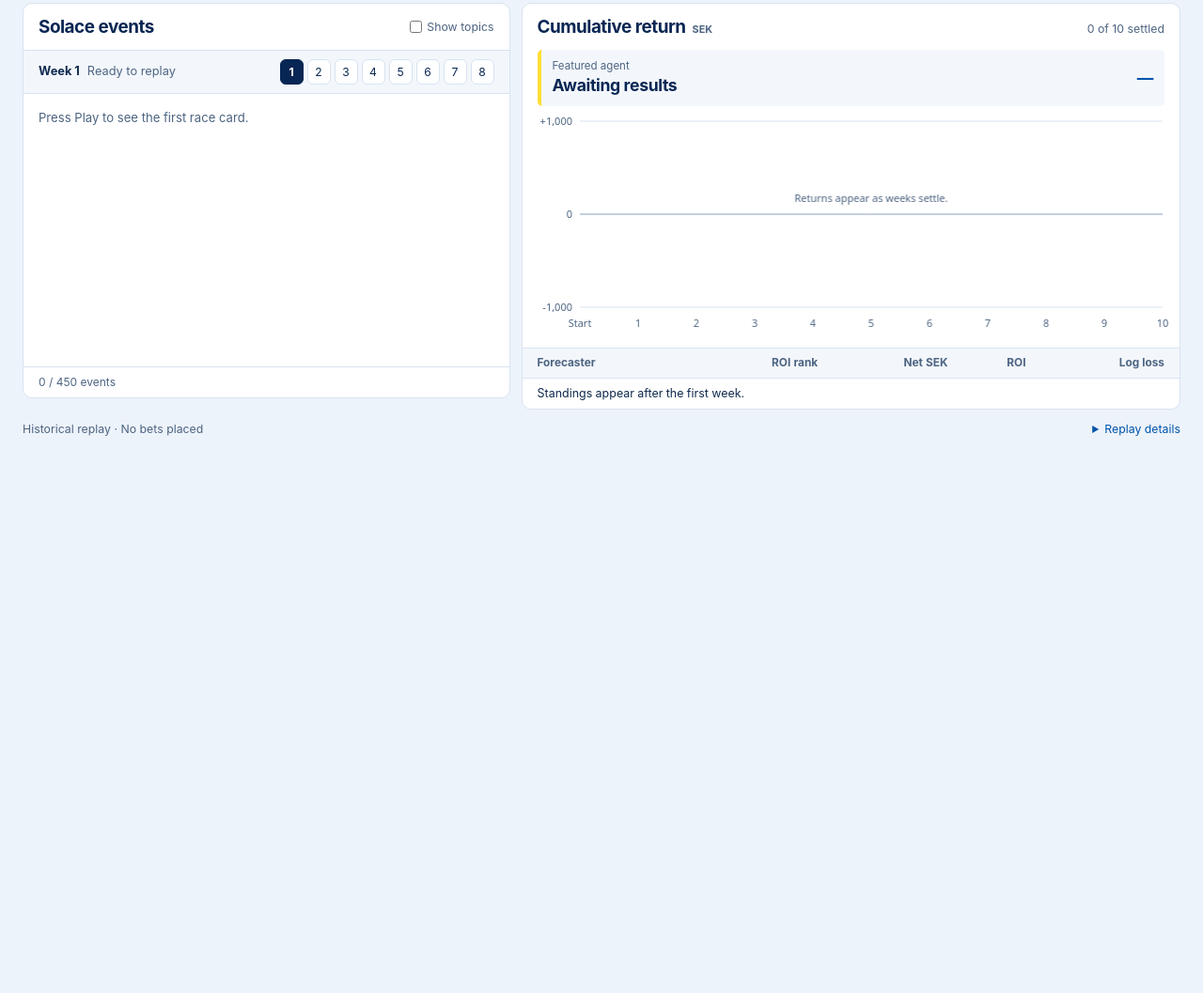
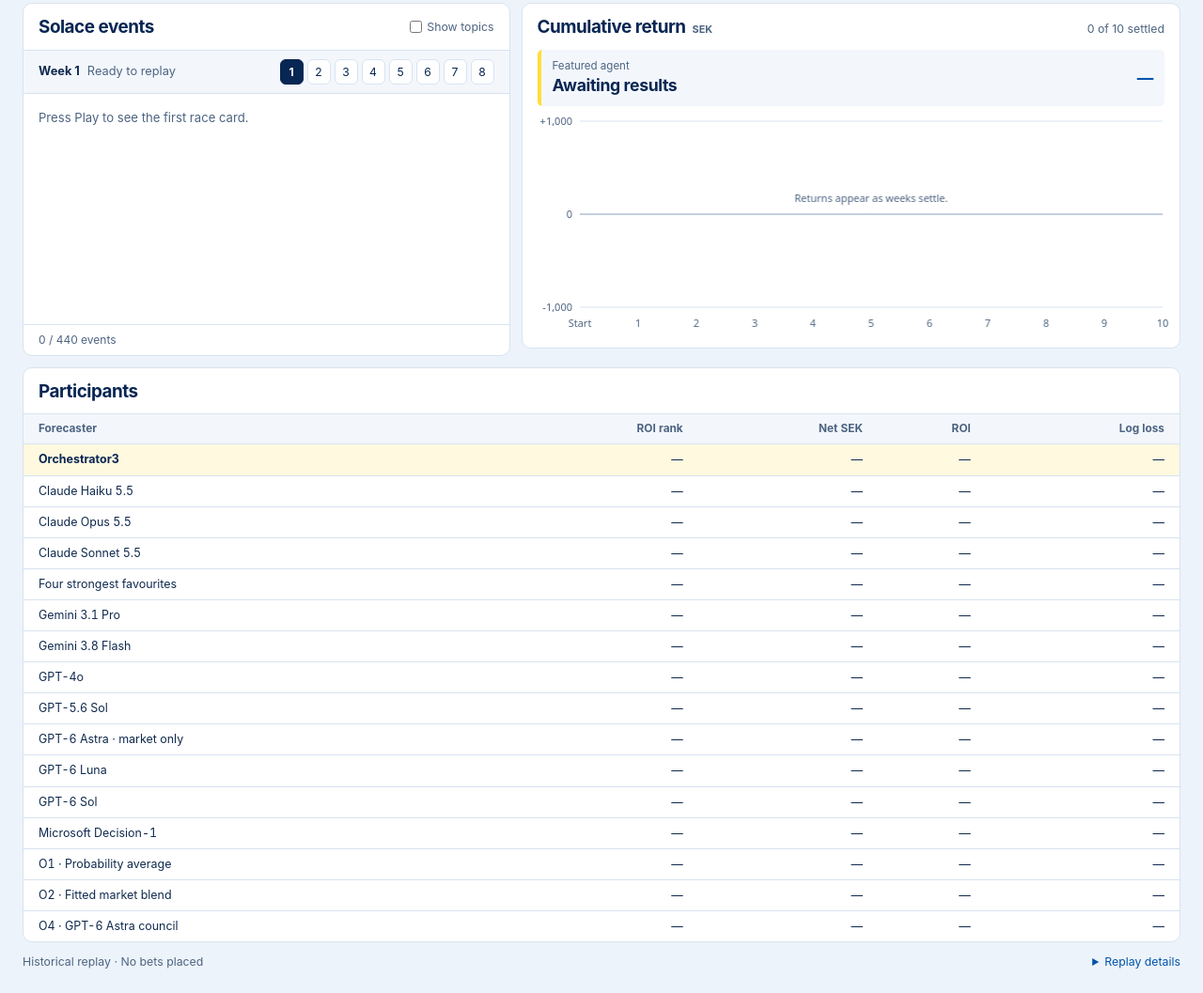
Before and after one commit to raphael-solace/atg-sam, a plain HTML site: page index.html in a window 1280 px wide. Shown: the part 248-1305 px from the top of the page at 94% size. Before the commit the page ends 800 px from the top, so only its background shows below. Drawn offline with Linux system fonts and the light colour scheme.

Commit message:
Show participants below the replay

```diff
--- a/app.js
+++ b/app.js
@@ -41,7 +41,9 @@ const series = new Map([
 const sek = new Intl.NumberFormat('en-GB', {maximumFractionDigits: 0, signDisplay: 'exceptZero'});
 const pct = new Intl.NumberFormat('en-GB', {style: 'percent', maximumFractionDigits: 1, minimumFractionDigits: 1, signDisplay: 'exceptZero'});
 const fmtTime = sec => `${Math.floor(sec / 60)}:${String(Math.floor(sec % 60)).padStart(2, '0')}`;
+const excludedParticipants = new Set(['harry_boy', 'crowd', 'win_odds']);
 let replay = [], settlements = [], playing = false, elapsed = 0, cursor = 0, lastFrame = null;
+let participants = [];
 let roundKey, roundNo, legNo, cards, winners, board, settled, phase, imported = false;
 
 function element(tag, content, className) {
@@ -75,7 +77,9 @@ function install(events, personal) {
       !events.every(e => Number.isFinite(e.at) && e.at >= 0 &&
                        parseTopic(e.topic) &&
                         e.payload && typeof e.payload === 'object')) throw Error('Unsupported replay file.');
-  const ordered = events.map(e => ({...e, address: parseTopic(e.topic)})).sort((a,b) => a.at - b.at);
+  const ordered = events.map(e => ({...e, address: parseTopic(e.topic)}))
+    .filter(({address}) => address.kind !== 'bet' || !excludedParticipants.has(address.detail))
+    .sort((a,b) => a.at - b.at);
   const rounds = ordered.filter(e => e.address.kind === "leaderboard");
   if (!rounds.length || rounds.length > 10 || rounds.some((r,i) =>
       r.payload.after_round !== i + 1 || !Array.isArray(r.payload.standings))) throw Error('Missing or out-of-order leaderboard settlements.');
@@ -83,6 +87,13 @@ function install(events, personal) {
   imported = personal;
   replay = ordered;
   settlements = rounds;
+  const roster = new Map();
+  for (const {payload} of rounds) {
+    for (const row of participantRows(payload.standings)) {
+      roster.set(row.name, {name: row.name, label: row.label});
+    }
+  }
+  participants = [...roster.values()].sort((a, b) => a.label.localeCompare(b.label));
   $('source').textContent = personal ? 'Local event log' : 'Recorded replay';
   $('basis').textContent = personal ? 'Local file · Read in this browser only' : 'Historical replay · No bets placed';
   $('play').disabled = $('restart').disabled = false;
@@ -113,12 +124,16 @@ function pushEvent(evt, type, title, details = null) {
   if ($('feed').children.length > 56) $('feed').lastChild.remove();
 }
 
+function participantRows(standings) {
+  return standings.filter(row => row.strategy !== 'builder' && !excludedParticipants.has(row.name))
+    .map(row => row.name === 'o3' ? {...row, label: 'Orchestrator3'} : row);
+}
+
 function scoreRows(standings) {
-  const entries = standings.filter(row => row.strategy !== 'builder')
+  const entries = participantRows(standings)
     .sort((a, b) => (b.roi ?? -Infinity) - (a.roi ?? -Infinity));
   return entries.map(row => ({
     ...row,
-    label: row.name === 'o3' ? 'Orchestrator3' : row.label,
     rank: row.roi == null ? null : entries.findIndex(entry => entry.roi === row.roi) + 1,
   }));
 }
@@ -180,7 +195,6 @@ function paint() {
   const done = cursor === replay.length;
   const featured = board.find(row => row.name === 'o3');
   const focus = featured || board.find(row => row.rank === 1);
-  const entries = featured ? [featured, ...board.filter(row => row !== featured)] : board;
   for (const item of $('legend').children) {
     const entry = item.dataset.entry;
     item.hidden = !board.some(row => row.bankroll.length && (entry === 'others' ? !series.has(row.name) : row.name === entry));
@@ -211,7 +225,10 @@ function paint() {
     element('span', `Leg ${legNo}`),
     ...card.map(r => element('span', r.text || r, `runner${winners[legNo]?.includes(r.id || r) ? ' hit' : ''}`))
   ] : []));
-  const rows = entries.map(r => {
+  const ranked = new Set(board.map(row => row.name));
+  const entries = [...board, ...participants.filter(row => !ranked.has(row.name))];
+  const pinned = entries.find(row => row.name === 'o3');
+  const rows = (pinned ? [pinned, ...entries.filter(row => row !== pinned)] : entries).map(r => {
     const row = element('tr', null, r.name === 'o3' ? 'featured' : '');
     const staked = r.rank != null;
     row.append(
@@ -223,12 +240,7 @@ function paint() {
     );
     return row;
   });
-  if (rows.length) $('scores').replaceChildren(...rows);
-  else {
-    const cell = element('td', 'Standings appear after the first week.');
-    cell.colSpan = 5;
-    const row = element('tr'); row.append(cell); $('scores').replaceChildren(row);
-  }
+  $('scores').replaceChildren(...rows);
   plot();
 }
 
--- a/index.html
+++ b/index.html
@@ -6,8 +6,8 @@
   <meta name="description" content="Replay ten weeks of V85 model picks and official race results.">
   <title>ATG V85 replay · Solace demo</title>
   <link rel="stylesheet" href="theme.css?v=4">
-  <link rel="stylesheet" href="style.css?v=4">
-  <script defer src="app.js?v=4"></script>
+  <link rel="stylesheet" href="style.css?v=5">
+  <script defer src="app.js?v=5"></script>
 </head>
 <body>
   <header class="mast">
@@ -65,14 +65,15 @@
         </div>
         <canvas id="chart" aria-label="Cumulative net return by settled week, including invalid-ticket penalties" role="img"></canvas>
         <div class="legend" id="legend" aria-label="Chart series"></div>
-        <div class="table-wrap">
-          <table aria-label="Standings">
-            <thead><tr><th scope="col">Forecaster</th><th scope="col">ROI rank</th><th scope="col">Net SEK</th><th scope="col">ROI</th><th scope="col">Log loss</th></tr></thead>
-            <tbody id="scores"><tr><td colspan="5">Standings appear after the first week.</td></tr></tbody>
-          </table>
-        </div>
       </section>
     </div>
+    <section class="panel participants" aria-labelledby="participants-title">
+      <div class="panel-head"><h2 id="participants-title">Participants</h2></div>
+      <table aria-label="Participant standings">
+        <thead><tr><th scope="col">Forecaster</th><th scope="col">ROI rank</th><th scope="col">Net SEK</th><th scope="col">ROI</th><th scope="col">Log loss</th></tr></thead>
+        <tbody id="scores"></tbody>
+      </table>
+    </section>
     <footer>
       <span id="basis">Historical replay · No bets placed</span>
       <details class="extras">
--- a/style.css
+++ b/style.css
@@ -76,8 +76,7 @@ h2 { font-size: 1.18rem; line-height: 1.2; letter-spacing: -.025em; color: var(-
 .runner { border-radius: 4px; padding: 1px 5px; background: #e4effb; color: var(--navy); font-weight: 600; }
 .runner.hit { background: var(--yellow); color: var(--navy); }
 
-.feed { height: 500px; overflow: auto; overscroll-behavior: contain; }
-.feed:has(> .placeholder) { height: 290px; }
+.feed { height: 245px; overflow: auto; overscroll-behavior: contain; }
 .placeholder { padding: 16px; color: var(--muted); font-size: .82rem; }
 .event { padding: 0 16px; border-bottom: 1px solid var(--line); }
 .event .item { display: grid; grid-template-columns: 39px 56px minmax(0, 1fr); column-gap: 7px; align-items: baseline; padding: 8px 0; }
@@ -116,10 +115,10 @@ h2 { font-size: 1.18rem; line-height: 1.2; letter-spacing: -.025em; color: var(-
 .legend { display: flex; flex-wrap: wrap; gap: 5px 13px; padding: 0 16px 12px; color: var(--muted); font-size: .74rem; }
 .swatch { display: inline-block; width: 13px; margin-right: 4px; border-top: 2px solid currentColor; vertical-align: middle; }
 
-.table-wrap { max-height: 310px; overflow: auto; }
+.participants { margin-top: 12px; }
 table { width: 100%; border-collapse: collapse; font-variant-numeric: tabular-nums; }
 td, th { padding: 7px 10px; border-top: 1px solid var(--line); text-align: right; font-size: .78rem; white-space: nowrap; }
-th { position: sticky; top: 0; background: var(--tint); color: var(--muted); font-size: .74rem; }
+th { background: var(--tint); color: var(--muted); font-size: .74rem; }
 :is(td, th):first-child { padding-left: 16px; text-align: left; white-space: normal; }
 :is(td, th):last-child { padding-right: 16px; }
 #scores .featured { background: #fff9df; }
@@ -139,7 +138,7 @@ footer { display: flex; justify-content: space-between; align-items: start; flex
   .controls { flex-wrap: wrap; gap: 8px 12px; }
   .week-picker { order: 1; flex-basis: 100%; }
   .grid { grid-template-columns: 1fr; }
-  .feed { height: 300px; }
+  .feed { height: 225px; }
   .feed:has(> .placeholder) { height: 110px; }
 }
 
```
Also changed, not shown: 1 other file.
